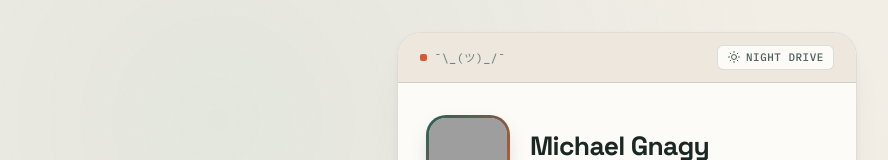
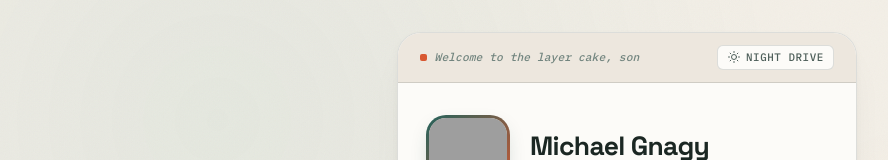
Before and after one commit to mikegofficial/bio, a plain HTML site: page index.html in a window 1280 px wide. Shown: the top 160 px of the page, without its empty margins (13-901 px from the left). Drawn offline with Linux system fonts and the light colour scheme; grey boxes are pictures that could not be loaded.

Commit message:
Replace header shrug with italicized Layer Cake quote

```diff
--- a/index.html
+++ b/index.html
@@ -165,6 +165,12 @@
             display: flex;
             align-items: center;
             gap: 0.5rem;
+        }
+
+        .telemetry-quote {
+            text-transform: none;
+            font-style: italic;
+            letter-spacing: 0.01em;
         }
 
         .telemetry-marker {
@@ -573,7 +579,7 @@
         <header class="telemetry-bar">
             <div class="telemetry-coords">
                 <span class="telemetry-marker" aria-hidden="true"></span>
-                <span>¯\_(ツ)_/¯</span>
+                <span class="telemetry-quote"><em>Welcome to the layer cake, son</em></span>
             </div>
             <button type="button" class="theme-switch" id="theme-toggle" aria-label="Toggle color theme">
                 <svg id="theme-icon" viewBox="0 0 24 24" fill="none" stroke="currentColor" stroke-width="2" stroke-linecap="round" stroke-linejoin="round" aria-hidden="true">
```
